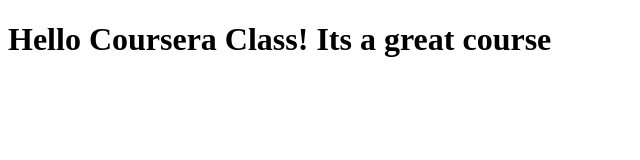
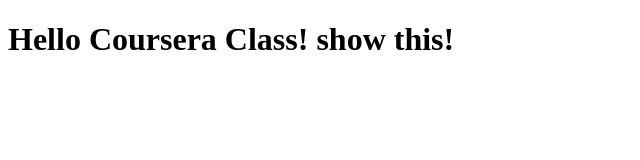
Before and after one commit to tiaacct/cs_html, a plain HTML site: page index.html in a window 1280 px wide. Shown: the whole page, without its empty margins (0-640 px from the left). Drawn offline with Linux system fonts and the light colour scheme.

Commit message:
try4 add

```diff
--- a/index.html
+++ b/index.html
@@ -4,6 +4,6 @@
 	<title>Hello Gorgeous Coursera!</title>
 </head>
 <body>
-<h1>Hello Coursera Class! Its a great course</h1>
+<h1>Hello Coursera Class! show this!</h1>
 </body>
 </html>
```
Also changed, not shown: site/index.html (+1 -1 lines).
